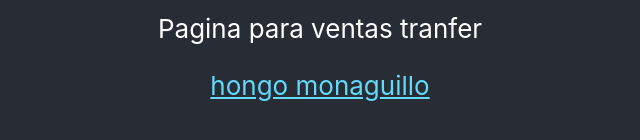
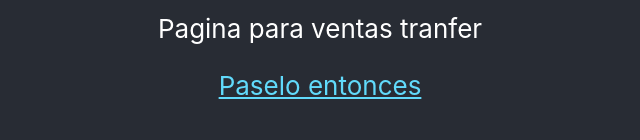
Before and after one commit to MonteroJustin/pagina-transfer, a React (Create React App) app: page / in a window 1280 px wide. Shown: the part 516-656 px from the top of the page, without its empty margins (320-960 px from the left). Built offline with nearby package versions, Linux system fonts and the light colour scheme.

Commit message:
Otro cambio mas el segundo

```diff
--- a/src/App.js
+++ b/src/App.js
@@ -15,7 +15,7 @@ function App() {
           target="_blank"
           rel="noopener noreferrer"
         >
-          hongo monaguillo
+          Paselo entonces
         </a>
       </header>
     </div>
```
Also changed, not shown: public/robux.png (added).
